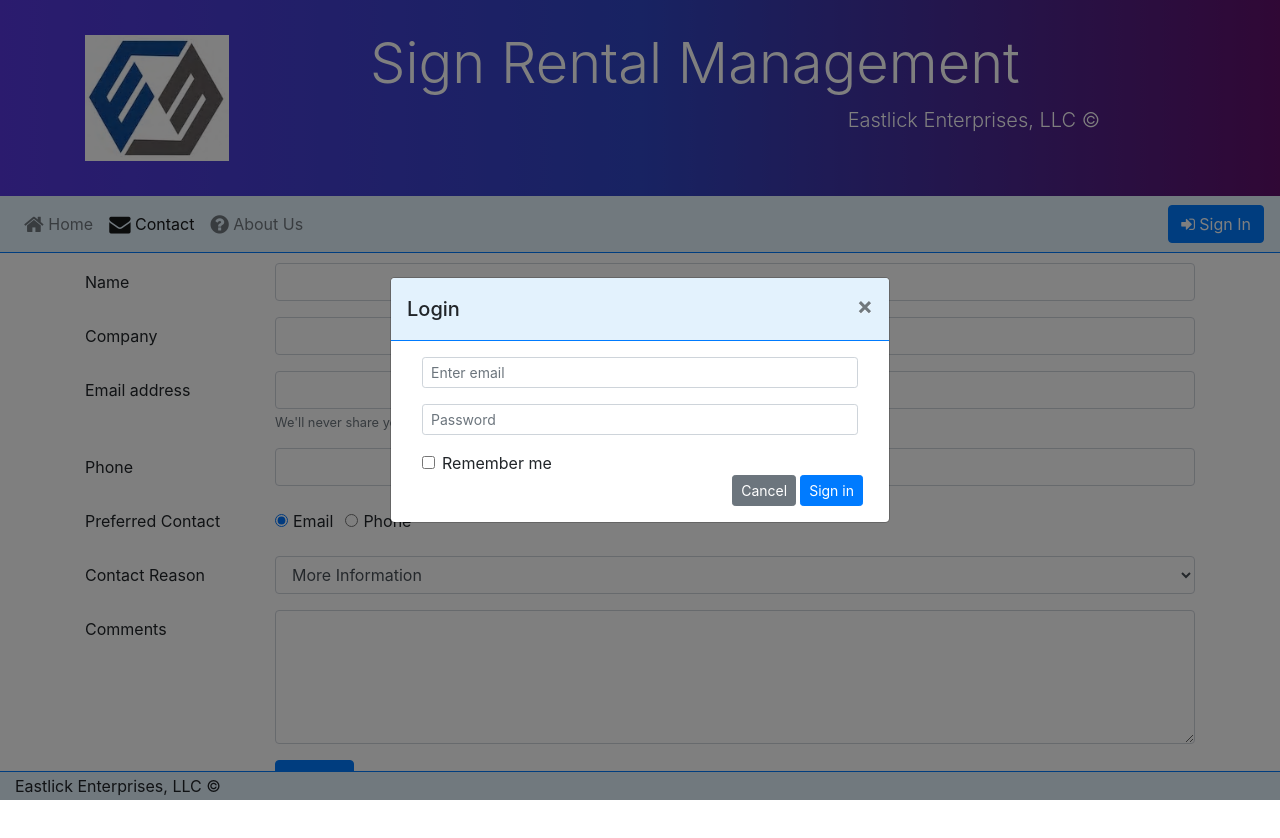
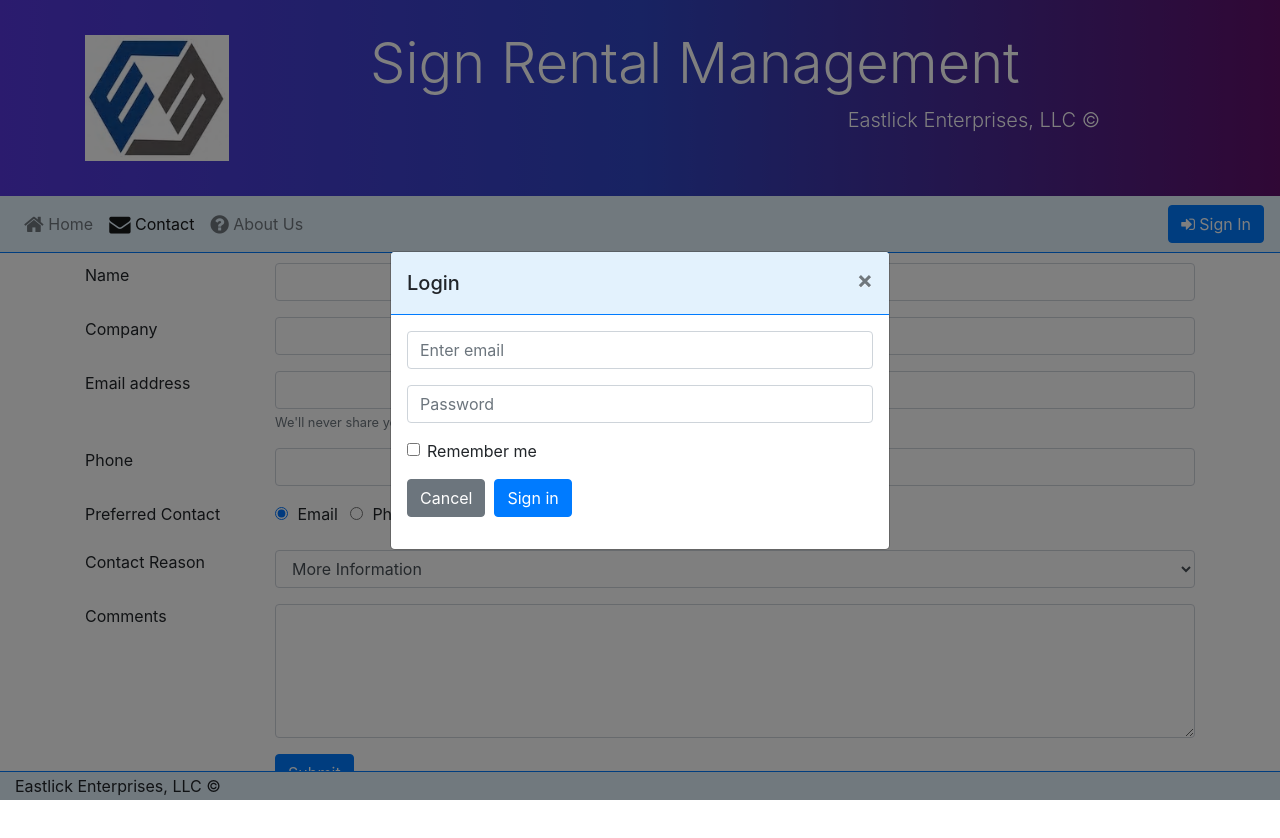
Before and after one commit to geastlick/NucampReactPortfolio, a React (Create React App) app: page /contact in a window 1280 px wide. Both pictures are taken after a click on the button "Sign In". Shown: the top 838 px of the page. Built offline with nearby package versions, Linux system fonts and the light colour scheme.

Commit message:
Change form controls to Reactstrap

```diff
--- a/src/components/AppNavbar.js
+++ b/src/components/AppNavbar.js
@@ -2,6 +2,7 @@ import React, { Component } from 'react';
 import { ModalBody } from 'reactstrap';
 import { Navbar, NavbarToggler, Collapse, Nav, NavItem, ButtonToggle, Modal, ModalHeader } from 'reactstrap';
 import { NavLink } from 'react-router-dom';
+import { Form, FormGroup, Label, Input, Button } from 'reactstrap';
 
 class AppNavbar extends Component {
     constructor(props) {
@@ -51,33 +52,28 @@ class AppNavbar extends Component {
                     </ModalHeader>
                     <ModalBody>
                         <div className="container-fluid">
-                            <form>
-                                <div className="form-row">
-                                    <div className="form-group col-12">
-                                        <label className="sr-only" htmlFor="loginEmail">Email address</label>
-                                        <input type="email" className="form-control form-control-sm" id="loginEmail"
-                                            placeholder="Enter email"></input>
-                                    </div>
-                                    <div className="form-group col-12">
-                                        <label className="sr-only" htmlFor="loginPassword">Password</label>
-                                        <input type="password" className="form-control form-control-sm" id="loginPassword"
-                                            placeholder="Password"></input>
-                                    </div>
-                                    <div className="col">
-                                        <div className="form-check">
-                                            <input className="form-check-input" type="checkbox"></input>
-                                            <label className="form-check-label"> Remember me
-                                    </label>
-                                        </div>
-                                    </div>
-                                </div>
-                                <div className="form-row">
-                                    <button type="button" className="btn btn-secondary btn-sm ml-auto"
-                                        onClick={toggleLogin}>Cancel</button>
-                                    <button type="submit" className="btn btn-primary btn-sm ml-1">Sign in</button>
-                                </div>
-                            </form>
-                        </div>
+                            <Form>
+                                <FormGroup row>
+                                        <Label className="sr-only" htmlFor="loginEmail">Email address</Label>
+                                        <Input type="email" id="loginEmail" placeholder="Enter email" />
+                                    </FormGroup>
+                                <FormGroup row>
+                                        <Label className="sr-only" htmlFor="loginPassword">Password</Label>
+                                        <Input type="password" id="loginPassword" placeholder="Password" />
+                                    </FormGroup>
+                                <FormGroup row>
+                                        <FormGroup check>
+                                            <Label check>
+                                            <Input type="checkbox" /> Remember me</Label>
+                                        </FormGroup>
+                                </FormGroup>
+                                <FormGroup row>
+                                    <Button color="secondary"
+                                        onClick={toggleLogin}>Cancel</Button>&nbsp;&nbsp;
+                                    <Button type="submit" color="primary">Sign in</Button>
+                                </FormGroup>
+                            </Form>
+                            </div>
                     </ModalBody>
                 </Modal>
             </React.Fragment>
--- a/src/components/ContactUs.js
+++ b/src/components/ContactUs.js
@@ -1,4 +1,5 @@
 import React, { Component } from 'react';
+import { Form, FormGroup, Label, Input, Col, Button } from 'reactstrap';
 
 class ContactUs extends Component {
     render() {
@@ -6,74 +7,72 @@ class ContactUs extends Component {
             <div id="content" className="container">
                 <div className="row row-content">
                     <div className="col-12">
-                        <form>
-                            <div className="form-group row">
-                                <label labelfor="name" className="col-sm-2 col-form-label">Name</label>
-                                <div className="col">
-                                    <input type="text" className="form-control" id="name" required />
-                                </div>
-                            </div>
-                            <div className="form-group row">
-                                <label labelfor="company" className="col-sm-2 col-form-label">Company</label>
-                                <div className="col">
-                                    <input type="text" className="form-control" id="company" />
-                                </div>
-                            </div>
-                            <div className="form-group row">
-                                <label labelfor="email" className="col-sm-2 col-form-label">Email address</label>
-                                <div className="col">
-                                    <input type="email" className="form-control" id="email" aria-describedby="emailHelp" />
+                        <Form>
+                            <FormGroup row>
+                                <Label htmlFor="name" className="col-sm-2">Name</Label>
+                                <Col className="col-sm-10">
+                                    <Input type="text" id="name" required />
+                                </Col>
+                            </FormGroup>
+                            <FormGroup row>
+                                <Label htmlFor="company" className="col-sm-2">Company</Label>
+                                <Col className="col-sm-10">
+                                    <Input type="text" id="company" />
+                                </Col>
+                            </FormGroup>
+                            <FormGroup row>
+                                <Label htmlFor="email" className="col-sm-2">Email address</Label>
+                                <Col>
+                                    <Input type="email" id="email" aria-describedby="emailHelp" />
                                     <small id="emailHelp" className="form-text text-muted">We'll never share your email with anyone
                                     else.</small>
-                                </div>
-                            </div>
-                            <div className="form-group row">
-                                <label labelfor="phone" className="col-sm-2 col-form-label">Phone</label>
-                                <div className="col">
-                                    <input type="tel" className="form-control" id="phone" />
-                                </div>
-                            </div>
-                            <div className="form-group row align-items-center">
-                                <label className="col-sm-2 col-form-label">Preferred Contact</label>
-                                <div className="col">
-                                    <div className="form-check form-check-inline">
-                                        <input className="form-check-input" type="radio" name="preferredContact"
-                                            id="preferredContactEmail" value="email" defaultChecked />
-                                        <label className="form-check-label" labelfor="preferredContactEmail">
-                                            Email
-                                    </label>
-                                    </div>
-                                    <div className="form-check form-check-inline">
-                                        <input className="form-check-input" type="radio" name="preferredContact"
-                                            id="preferredContactPhone" value="phone" />
-                                        <label className="form-check-label" labelfor="preferredContactPhone">
-                                            Phone
-                                    </label>
-                                    </div>
-                                </div>
-                            </div>
-                            <div className="form-group row">
-                                <label labelfor="contactReason" className="col-sm-2 col-form-label">Contact Reason</label>
-                                <div className="col">
-                                    <select className="form-control" id="contactReason">
+                                </Col>
+                            </FormGroup>
+                            <FormGroup row>
+                                <Label htmlFor="phone" className="col-sm-2">Phone</Label>
+                                <Col>
+                                    <Input type="tel" id="phone" />
+                                </Col>
+                            </FormGroup>
+                            <FormGroup row>
+                                <Label className="col-sm-2">Preferred Contact</Label>
+                                <Col>
+                                    <FormGroup check inline>
+                                        <Label check>
+                                            <Input type="radio" name="preferredContact"
+                                                id="preferredContactEmail" value="email" defaultChecked /> Email
+                                    </Label>
+                                    </FormGroup>
+                                    <FormGroup check inline>
+                                        <Label check>
+                                            <Input type="radio" name="preferredContact"
+                                                id="preferredContactPhone" value="phone" /> Phone
+                                    </Label>
+                                    </FormGroup>
+                                </Col>
+                            </FormGroup>
+                            <FormGroup row>
+                                <Label htmlFor="contactReason" className="col-sm-2">Contact Reason</Label>
+                                <Col>
+                                    <Input type="select" id="contactReason">
                                         <option>More Information</option>
                                         <option>Demo</option>
                                         <option>Feedback</option>
-                                    </select>
-                                </div>
-                            </div>
-                            <div className="form-group row">
-                                <label labelfor="comments" className="col-sm-2 col-form-label">Comments</label>
-                                <div className="col">
-                                    <textarea className="form-control" id="comments" rows="5"></textarea>
-                                </div>
-                            </div>
-                            <div className="row">
-                                <div className="col offset-sm-2">
-                                    <button type="submit" className="btn btn-primary">Submit</button>
-                                </div>
-                            </div>
-                        </form>
+                                    </Input>
+                                </Col>
+                            </FormGroup>
+                            <FormGroup row>
+                                <Label htmlFor="comments" className="col-sm-2">Comments</Label>
+                                <Col>
+                                    <Input type="textarea" id="comments" rows="5" />
+                                </Col>
+                            </FormGroup>
+                            <FormGroup row>
+                                <Col className="offset-sm-2">
+                                    <Button type="submit" color="primary">Submit</Button>
+                                </Col>
+                            </FormGroup>
+                        </Form>
                     </div>
                 </div>
             </div>
```
Also changed, not shown: src/App.js (indentation only).
